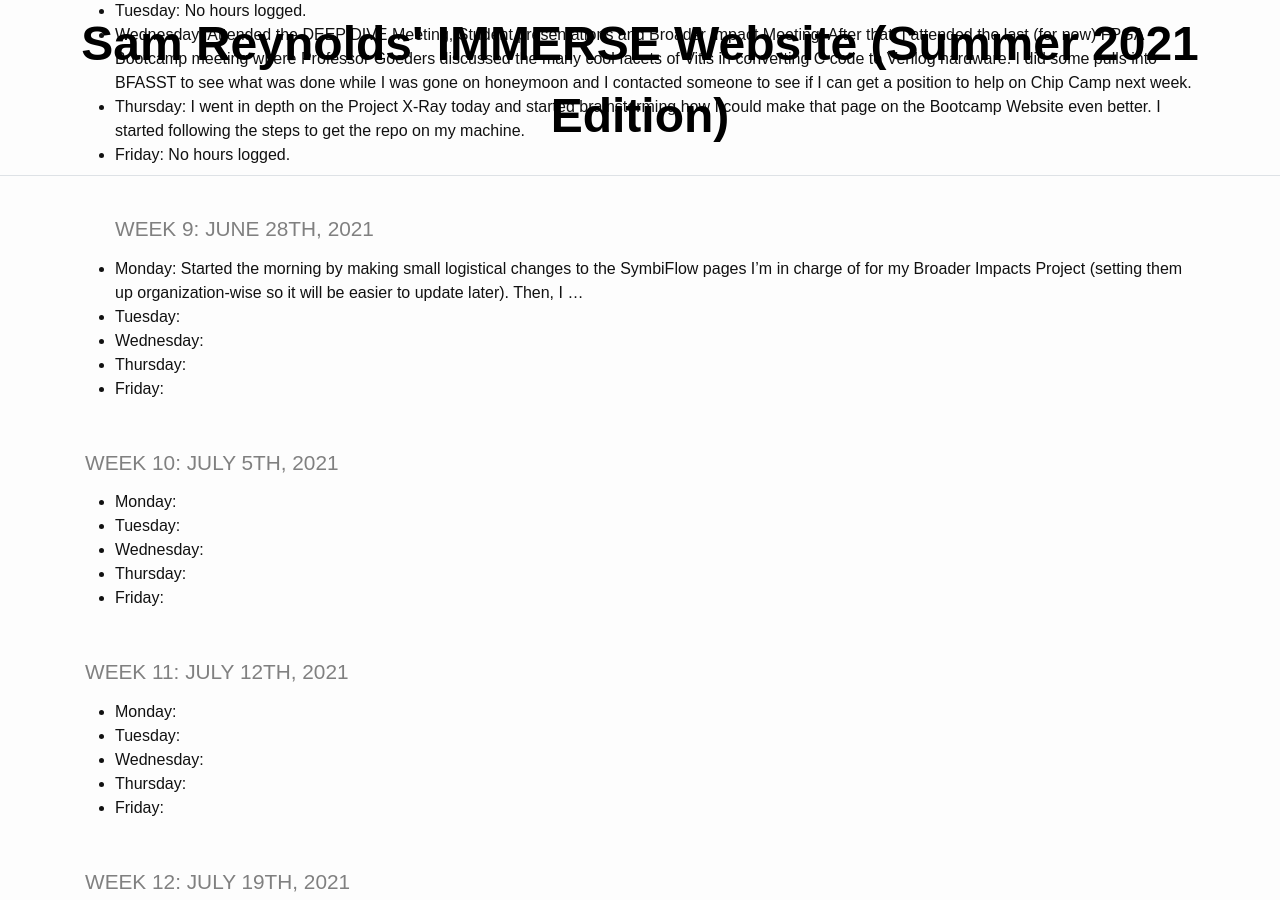
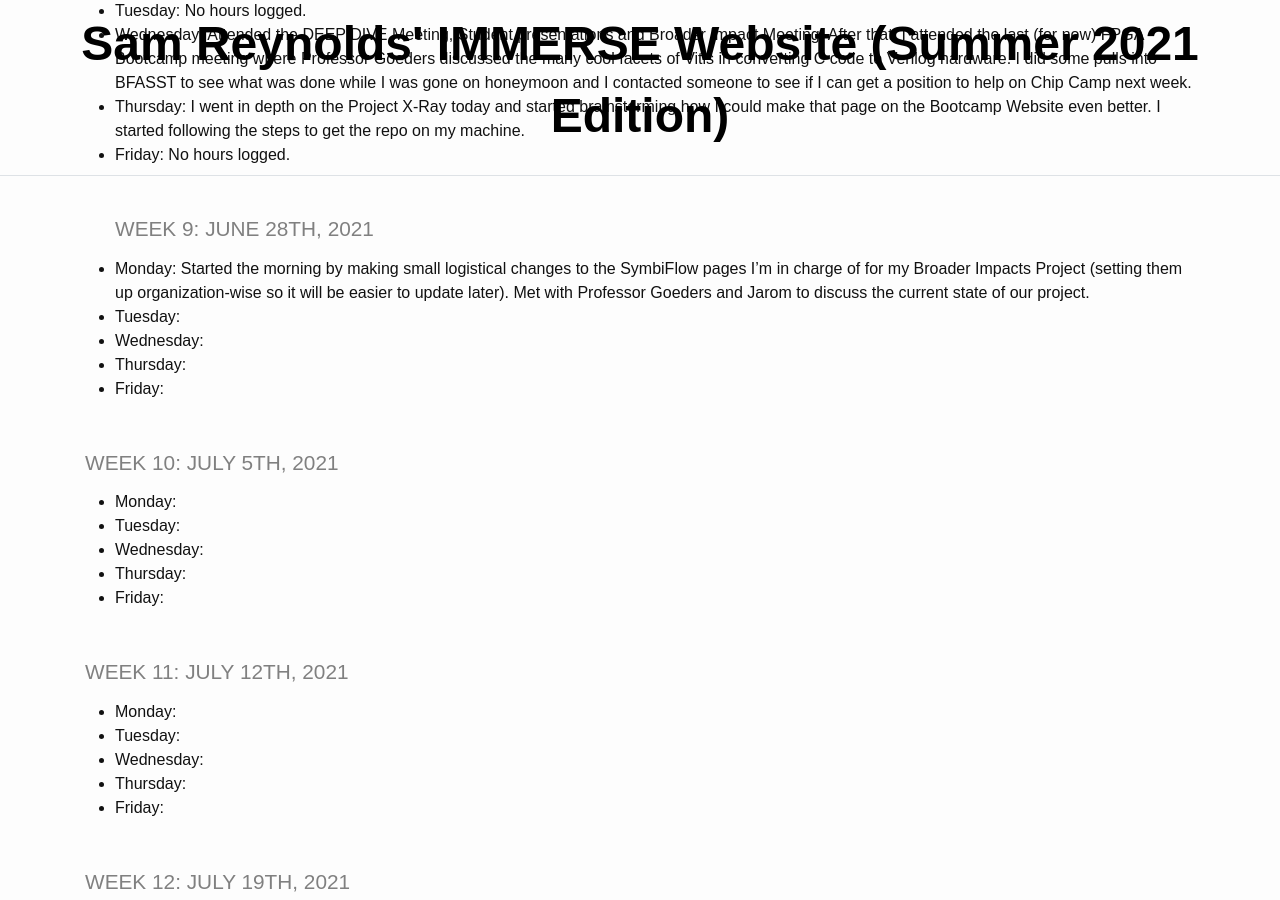
Before and after one commit to TheDHCreator/thedhcreator.github.io, a Jekyll site: the page built from _pages/log.md, in a window 1280 px wide and 900 px high, scrolled down 2819 px. Built offline with Jekyll 4.4.1, drawn with Linux system fonts in a browser that asks for light colours.

Commit message:
about to head to weekly meeting

```diff
--- a/_pages/log.md
+++ b/_pages/log.md
@@ -84,7 +84,7 @@ title: IMMERSE Log
 * **Friday**: No hours logged.
 ### Week 9: June 28th, 2021
 
-* **Monday**: Started the morning by making small logistical changes to the SymbiFlow pages I'm in charge of for my Broader Impacts Project (setting them up organization-wise so it will be easier to update later). Then, I ...
+* **Monday**: Started the morning by making small logistical changes to the SymbiFlow pages I'm in charge of for my Broader Impacts Project (setting them up organization-wise so it will be easier to update later). Met with Professor Goeders and Jarom to discuss the current state of our project.
 * **Tuesday**:
 * **Wednesday**:
 * **Thursday**:
```
